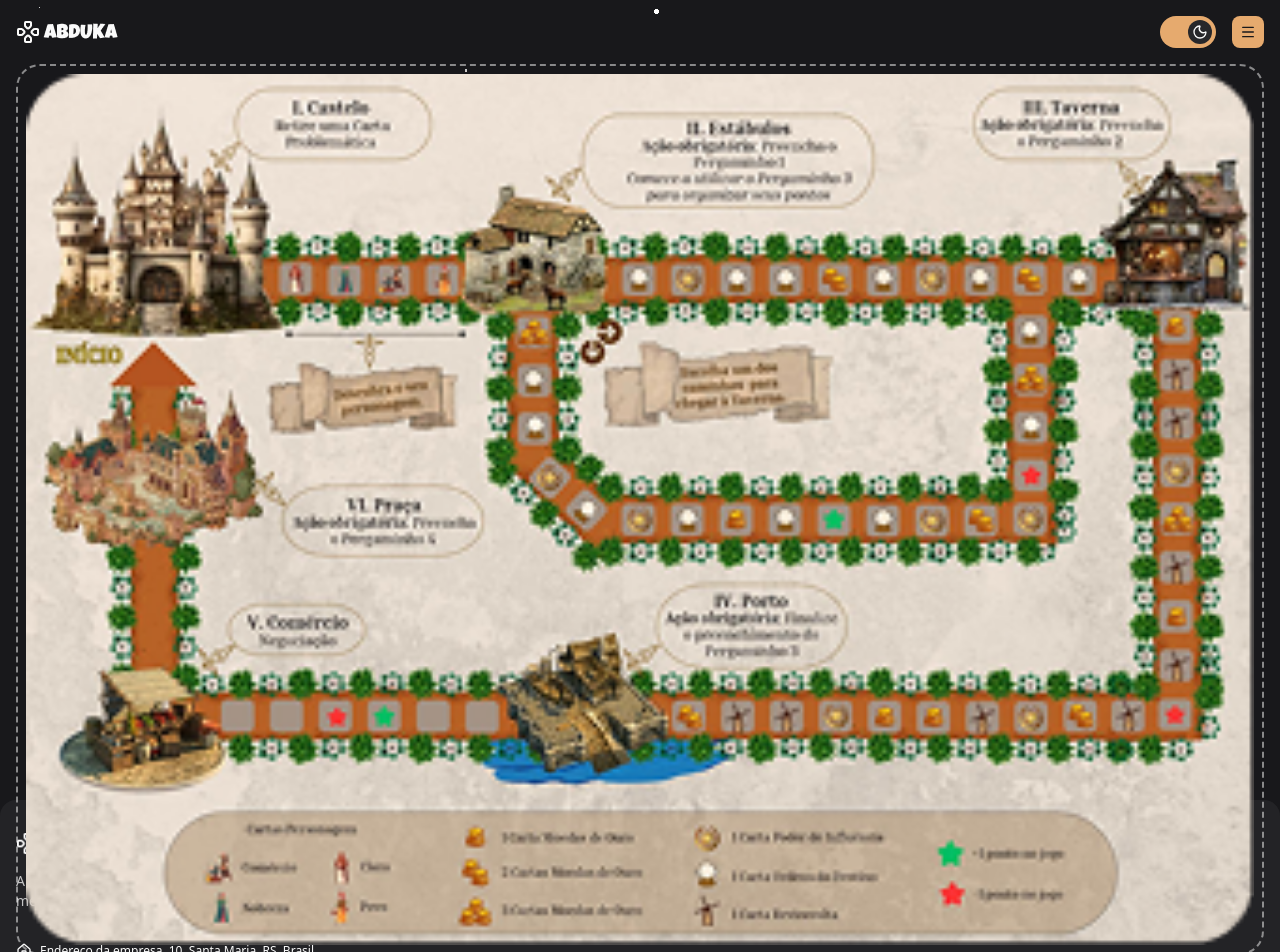
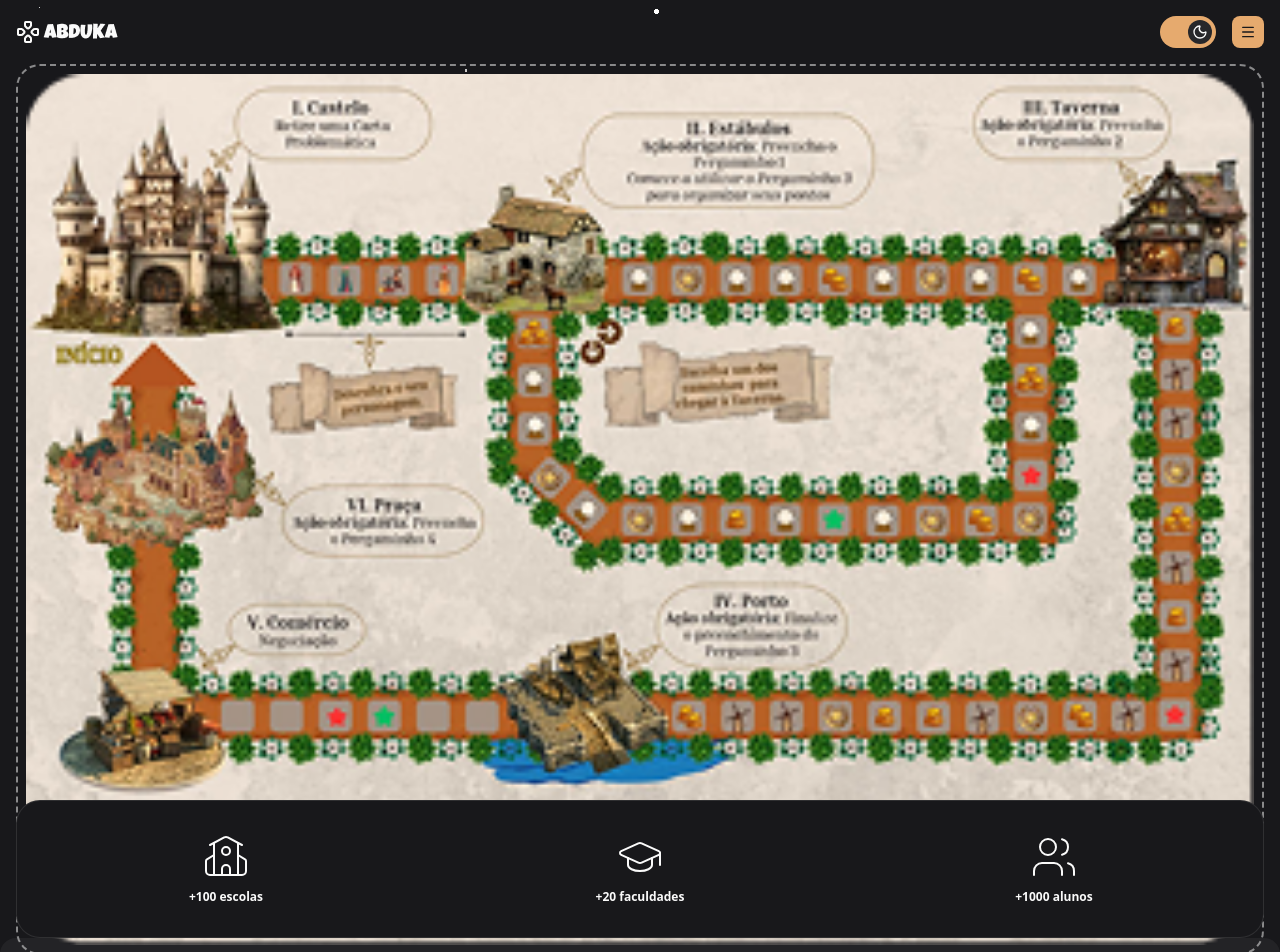
Before and after one commit to abduka-org/abduka_website, a React (Vite) app: page / in a window 1280 px wide. Shown: the top 952 px of the page. Built offline with nearby package versions, Linux system fonts and the light colour scheme.

Commit message:
ADD: partners section and components

```diff
--- a/src/App.tsx
+++ b/src/App.tsx
@@ -3,6 +3,7 @@ import { useEffect, useState } from "react";
 import Home from "./components/Home";
 import Navbar from "./components/Navbar";
 import Footer from "./components/Footer";
+import Partners from "./components/Partners";
 
 export type TActiveScreen = "home";
 
@@ -33,6 +34,8 @@ function App() {
 
       <Home setActiveScreen={setActiveScreen} isDarkTheme={isDarkTheme} />
 
+      <Partners />
+
       <Footer />
     </main>
   );
--- /dev/null
+++ b/src/components/Partners/index.tsx
@@ -0,0 +1,38 @@
+import { GraduationCap, School, Users } from "lucide-react";
+
+import SpotlightCard from "../ui/spotlightCard";
+
+const Partners = () => {
+  return (
+    <section
+      id="partners"
+      className="w-full px-4"
+      aria-label="Seção de parceiros"
+    >
+      <SpotlightCard
+        className="grid grid-cols-3 gap-x-7 w-full px-4"
+        spotlightColor="rgba(230, 170, 11, 0.25)"
+      >
+        <div className="flex flex-col items-center gap-y-2">
+          <School className="w-12 h-12" strokeWidth={1} />
+
+          <p className="text-xs font-bold">+100 escolas</p>
+        </div>
+
+        <div className="flex flex-col items-center gap-y-2">
+          <GraduationCap className="w-12 h-12" strokeWidth={1} />
+
+          <p className="text-xs font-bold">+20 faculdades</p>
+        </div>
+
+        <div className="flex flex-col items-center gap-y-2">
+          <Users className="w-12 h-12" strokeWidth={1} />
+
+          <p className="text-xs font-bold">+1000 alunos</p>
+        </div>
+      </SpotlightCard>
+    </section>
+  );
+};
+
+export default Partners;
--- /dev/null
+++ b/src/components/ui/spotlightCard.tsx
@@ -0,0 +1,70 @@
+import React, { useRef, useState } from "react";
+
+interface Position {
+  x: number;
+  y: number;
+}
+
+interface SpotlightCardProps extends React.PropsWithChildren {
+  className?: string;
+  spotlightColor?: `rgba(${number}, ${number}, ${number}, ${number})`;
+}
+
+const SpotlightCard: React.FC<SpotlightCardProps> = ({
+  children,
+  className = "",
+  spotlightColor = "rgba(255, 255, 255, 0.25)",
+}) => {
+  const divRef = useRef<HTMLDivElement>(null);
+  const [isFocused, setIsFocused] = useState<boolean>(false);
+  const [position, setPosition] = useState<Position>({ x: 0, y: 0 });
+  const [opacity, setOpacity] = useState<number>(0);
+
+  const handleMouseMove: React.MouseEventHandler<HTMLDivElement> = (e) => {
+    if (!divRef.current || isFocused) return;
+
+    const rect = divRef.current.getBoundingClientRect();
+    setPosition({ x: e.clientX - rect.left, y: e.clientY - rect.top });
+  };
+
+  const handleFocus = () => {
+    setIsFocused(true);
+    setOpacity(0.6);
+  };
+
+  const handleBlur = () => {
+    setIsFocused(false);
+    setOpacity(0);
+  };
+
+  const handleMouseEnter = () => {
+    setOpacity(0.6);
+  };
+
+  const handleMouseLeave = () => {
+    setOpacity(0);
+  };
+
+  return (
+    <div
+      ref={divRef}
+      onMouseMove={handleMouseMove}
+      onFocus={handleFocus}
+      onBlur={handleBlur}
+      onMouseEnter={handleMouseEnter}
+      onMouseLeave={handleMouseLeave}
+      className={`relative rounded-3xl border border-border bg-background overflow-hidden p-8 ${className}`}
+    >
+      <div
+        className="pointer-events-none absolute inset-0 opacity-0 transition-opacity duration-500 ease-in-out"
+        style={{
+          opacity,
+          background: `radial-gradient(circle at ${position.x}px ${position.y}px, ${spotlightColor}, transparent 80%)`,
+        }}
+      />
+      {children}
+    </div>
+  );
+};
+
+export default SpotlightCard;
```
